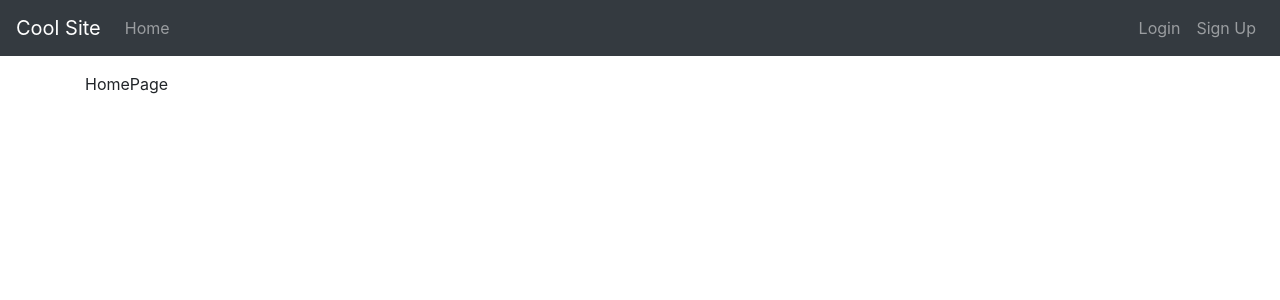
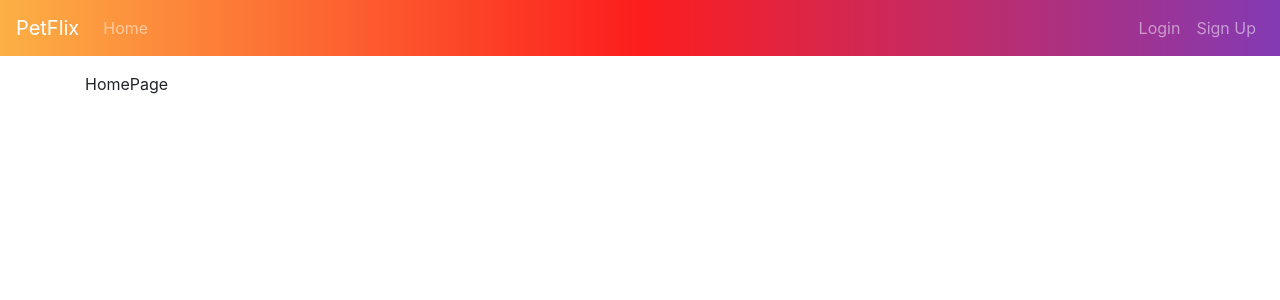
Before and after one commit to SFX818/Team-4-frontend, a React (Create React App) app: page / in a window 1280 px wide. Shown: the top 300 px of the page. Built offline with nearby package versions, Linux system fonts and the light colour scheme.

Commit message:
made css for the navbar

```diff
--- a/src/components/common/Layout.js
+++ b/src/components/common/Layout.js
@@ -1,6 +1,7 @@
 import React, {useState, useEffect} from 'react'
 import { Link } from 'react-router-dom'
 import { getCurrentUser, logout } from '../../services/auth.service'
+import '../../css/Navbar.css'
 
 const Layout = (props) => {
     const [showAdminBoard, setShowAdminBoard] = useState(false)
@@ -25,7 +26,7 @@ const Layout = (props) => {
         <div>
             <nav className="navbar navbar-expand navbar-dark bg-dark">
                 <Link to="/" className="navbar-brand">
-                    Cool Site
+                    PetFlix
         </Link>
                 <div className="navbar-nav mr-auto">
                     <li className="nav-item">
--- /dev/null
+++ b/src/css/Navbar.css
@@ -0,0 +1,6 @@
+.navbar{
+    background: #833ab4;  /* fallback for old browsers */
+background: -webkit-linear-gradient(to right, #fcb045, #fd1d1d, #833ab4);  /* Chrome 10-25, Safari 5.1-6 */
+background: linear-gradient(to right, #fcb045, #fd1d1d, #833ab4); /* W3C, IE 10+/ Edge, Firefox 16+, Chrome 26+, Opera 12+, Safari 7+ */
+
+}
```
Also changed, not shown: 1 other file (tests, documents, lock files or other folders).
